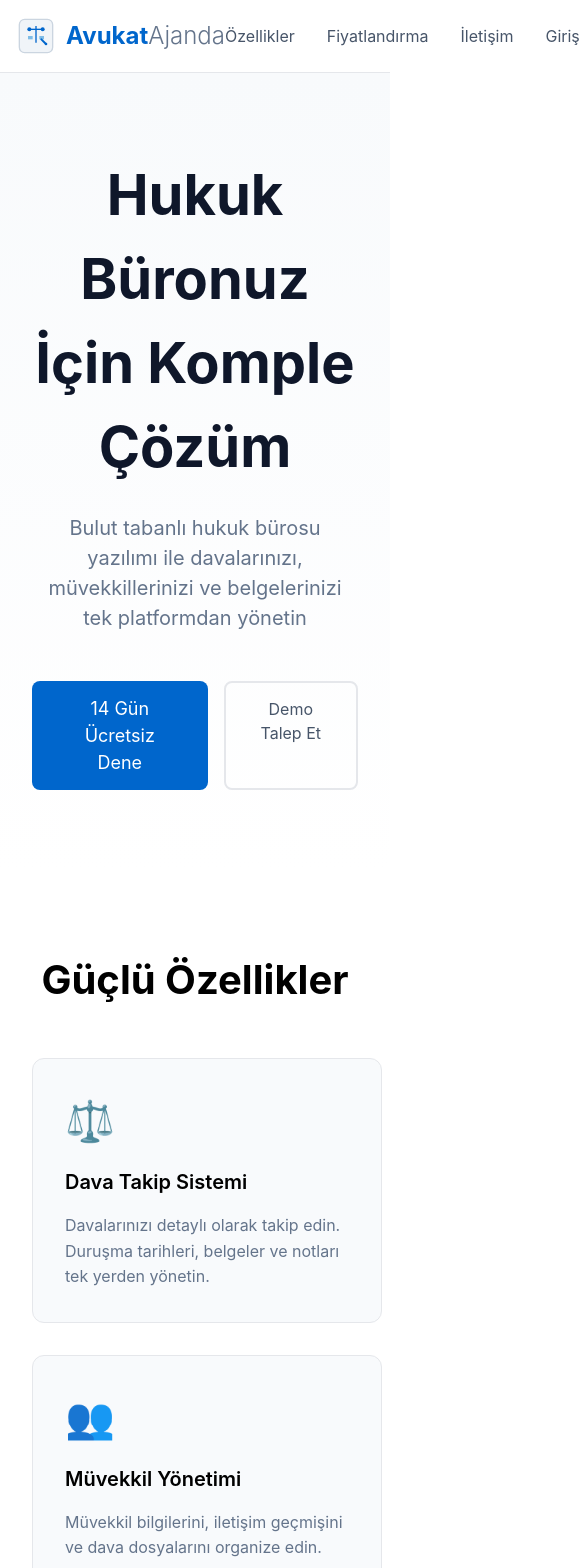
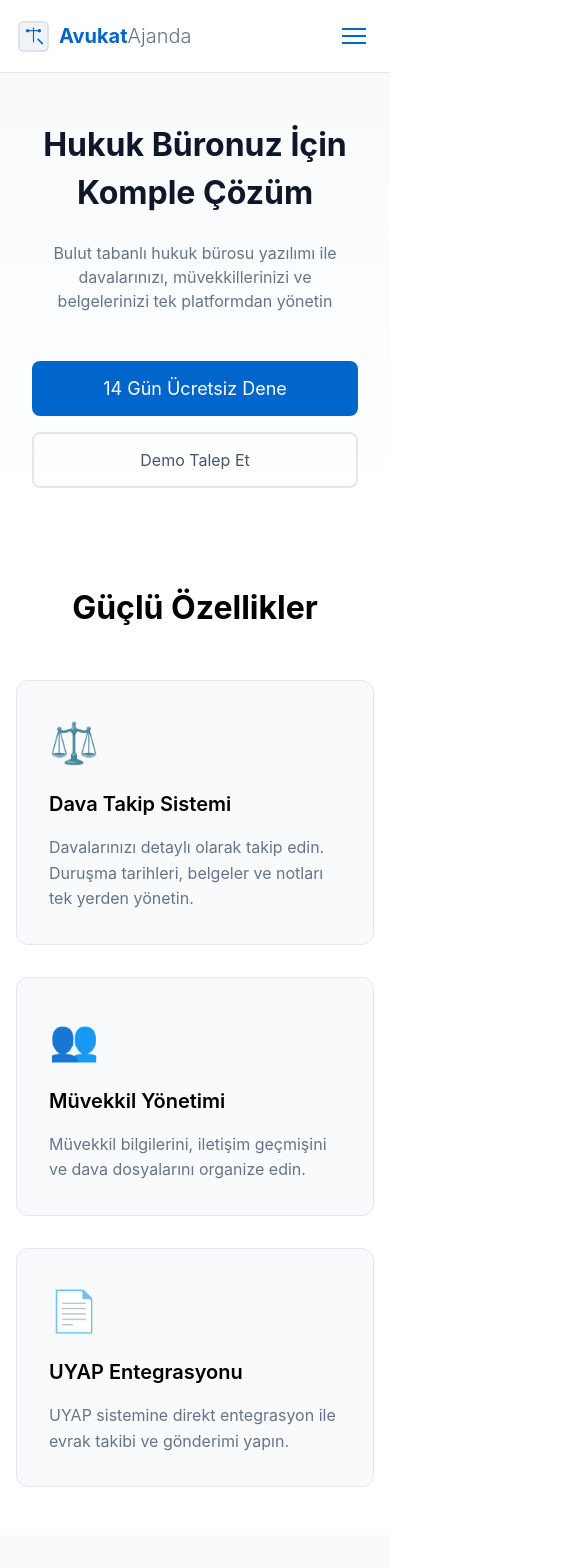
Before and after one commit to serhattopaloglu25/avukatajanda, a Next.js app in the folder frontend/: page / in a window 390 px wide. Shown: the top 1568 px of the page, 585 px wide, since content can reach past the window. Built offline with nearby package versions, Linux system fonts and the light colour scheme.

Commit message:
fix: restore mobile responsiveness with new logo

```diff
--- a/frontend/src/app/page.tsx
+++ b/frontend/src/app/page.tsx
@@ -1,21 +1,31 @@
+'use client';
+
+import { useState, useEffect } from 'react';
+
 export default function HomePage() {
-  // Logo SVG inline component
+  const [isMobile, setIsMobile] = useState(false);
+  const [menuOpen, setMenuOpen] = useState(false);
+
+  useEffect(() => {
+    const checkMobile = () => setIsMobile(window.innerWidth < 768);
+    checkMobile();
+    window.addEventListener('resize', checkMobile);
+    return () => window.removeEventListener('resize', checkMobile);
+  }, []);
+
   const Logo = () => (
-    <div style={{display: 'flex', alignItems: 'center', gap: '10px'}}>
-      <svg width="40" height="40" viewBox="0 0 60 60" xmlns="http://www.w3.org/2000/svg">
+    <div style={{display: 'flex', alignItems: 'center', gap: '8px'}}>
+      <svg width="35" height="35" viewBox="0 0 60 60" xmlns="http://www.w3.org/2000/svg">
         <rect x="5" y="5" width="50" height="50" rx="8" fill="#f0f4f8" stroke="#cbd5e0" strokeWidth="2"/>
         <path d="M30 15 L30 40" stroke="#0066cc" strokeWidth="2"/>
         <path d="M20 20 L40 20" stroke="#0066cc" strokeWidth="2"/>
         <circle cx="20" cy="20" r="3" fill="#0066cc"/>
         <circle cx="40" cy="20" r="3" fill="#0066cc"/>
-        <path d="M18 30 L25 30 L25 35 L18 35 Z" fill="#3498db" opacity="0.6"/>
-        <path d="M35 30 L42 30 L42 35 L35 35 Z" fill="#3498db" opacity="0.6"/>
         <path d="M38 35 L45 42" stroke="#0066cc" strokeWidth="3" strokeLinecap="round"/>
-        <circle cx="45" cy="42" r="2" fill="#0066cc"/>
       </svg>
       <div>
-        <span style={{fontSize: '24px', fontWeight: 'bold', color: '#0066cc'}}>Avukat</span>
-        <span style={{fontSize: '24px', fontWeight: '300', color: '#64748b'}}>Ajanda</span>
+        <span style={{fontSize: isMobile ? '20px' : '24px', fontWeight: 'bold', color: '#0066cc'}}>Avukat</span>
+        <span style={{fontSize: isMobile ? '20px' : '24px', fontWeight: '300', color: '#64748b'}}>Ajanda</span>
       </div>
     </div>
   );
@@ -29,6 +39,8 @@ export default function HomePage() {
             <a href="/" style={{textDecoration: 'none'}}>
               <Logo />
             </a>
+
+            {!isMobile ? (
               <div style={{display: 'flex', gap: '2rem', alignItems: 'center'}}>
                 <a href="#features" style={{color: '#475569', textDecoration: 'none'}}>Özellikler</a>
                 <a href="#pricing" style={{color: '#475569', textDecoration: 'none'}}>Fiyatlandırma</a>
@@ -38,20 +50,41 @@ export default function HomePage() {
                   Ücretsiz Dene
                 </a>
               </div>
+            ) : (
+              <button onClick={() => setMenuOpen(!menuOpen)} style={{background: 'none', border: 'none', padding: '8px', cursor: 'pointer'}}>
+                <div style={{width: '24px', height: '2px', background: '#0066cc', marginBottom: '5px'}}></div>
+                <div style={{width: '24px', height: '2px', background: '#0066cc', marginBottom: '5px'}}></div>
+                <div style={{width: '24px', height: '2px', background: '#0066cc'}}></div>
+              </button>
+            )}
           </div>
+
+          {isMobile && menuOpen && (
+            <div style={{position: 'absolute', top: '72px', left: 0, right: 0, background: 'white', borderBottom: '1px solid #e5e7eb', padding: '1rem', boxShadow: '0 4px 6px rgba(0,0,0,0.1)'}}>
+              <div style={{display: 'flex', flexDirection: 'column', gap: '1rem'}}>
+                <a href="#features" style={{color: '#475569', textDecoration: 'none', padding: '0.5rem'}}>Özellikler</a>
+                <a href="#pricing" style={{color: '#475569', textDecoration: 'none', padding: '0.5rem'}}>Fiyatlandırma</a>
+                <a href="#contact" style={{color: '#475569', textDecoration: 'none', padding: '0.5rem'}}>İletişim</a>
+                <a href="/login" style={{color: '#475569', textDecoration: 'none', padding: '0.5rem'}}>Giriş</a>
+                <a href="/login" style={{background: '#0066cc', color: 'white', padding: '0.75rem', borderRadius: '6px', textDecoration: 'none', textAlign: 'center'}}>
+                  Ücretsiz Dene
+                </a>
+              </div>
+            </div>
+          )}
         </div>
       </nav>
 
       {/* Hero Section */}
-      <section style={{padding: '5rem 2rem', background: 'linear-gradient(to bottom, #f8fafc, white)'}}>
+      <section style={{padding: isMobile ? '3rem 1rem' : '5rem 2rem', background: 'linear-gradient(to bottom, #f8fafc, white)'}}>
         <div style={{maxWidth: '1280px', margin: '0 auto', textAlign: 'center'}}>
-          <h1 style={{fontSize: '3.5rem', fontWeight: 'bold', color: '#0f172a', marginBottom: '1.5rem'}}>
+          <h1 style={{fontSize: isMobile ? '2rem' : '3.5rem', fontWeight: 'bold', color: '#0f172a', marginBottom: '1.5rem'}}>
             Hukuk Büronuz İçin Komple Çözüm
           </h1>
-          <p style={{fontSize: '1.25rem', color: '#64748b', marginBottom: '3rem', maxWidth: '800px', margin: '0 auto 3rem'}}>
+          <p style={{fontSize: isMobile ? '1rem' : '1.25rem', color: '#64748b', marginBottom: '3rem', padding: '0 1rem'}}>
             Bulut tabanlı hukuk bürosu yazılımı ile davalarınızı, müvekkillerinizi ve belgelerinizi tek platformdan yönetin
           </p>
-          <div style={{display: 'flex', gap: '1rem', justifyContent: 'center'}}>
+          <div style={{display: 'flex', flexDirection: isMobile ? 'column' : 'row', gap: '1rem', justifyContent: 'center', padding: '0 1rem'}}>
             <a href="/login" style={{background: '#0066cc', color: 'white', padding: '14px 32px', borderRadius: '8px', textDecoration: 'none', fontSize: '1.125rem'}}>
               14 Gün Ücretsiz Dene
             </a>
@@ -63,12 +96,12 @@ export default function HomePage() {
       </section>
 
       {/* Features Section */}
-      <section id="features" style={{padding: '5rem 2rem', background: 'white'}}>
+      <section id="features" style={{padding: isMobile ? '3rem 1rem' : '5rem 2rem', background: 'white'}}>
         <div style={{maxWidth: '1280px', margin: '0 auto'}}>
-          <h2 style={{fontSize: '2.5rem', fontWeight: 'bold', textAlign: 'center', marginBottom: '3rem'}}>
+          <h2 style={{fontSize: isMobile ? '2rem' : '2.5rem', fontWeight: 'bold', textAlign: 'center', marginBottom: '3rem'}}>
             Güçlü Özellikler
           </h2>
-          <div style={{display: 'grid', gridTemplateColumns: 'repeat(auto-fit, minmax(350px, 1fr))', gap: '2rem'}}>
+          <div style={{display: 'grid', gridTemplateColumns: isMobile ? '1fr' : 'repeat(auto-fit, minmax(350px, 1fr))', gap: '2rem'}}>
             <div style={{background: '#f8fafc', padding: '2rem', borderRadius: '12px', border: '1px solid #e5e7eb'}}>
               <div style={{fontSize: '2.5rem', marginBottom: '1rem'}}>⚖️</div>
               <h3 style={{fontSize: '1.25rem', fontWeight: '600', marginBottom: '1rem'}}>Dava Takip Sistemi</h3>
@@ -90,38 +123,17 @@ export default function HomePage() {
                 UYAP sistemine direkt entegrasyon ile evrak takibi ve gönderimi yapın.
               </p>
             </div>
-            <div style={{background: '#f8fafc', padding: '2rem', borderRadius: '12px', border: '1px solid #e5e7eb'}}>
-              <div style={{fontSize: '2.5rem', marginBottom: '1rem'}}>📅</div>
-              <h3 style={{fontSize: '1.25rem', fontWeight: '600', marginBottom: '1rem'}}>Akıllı Takvim</h3>
-              <p style={{color: '#64748b', lineHeight: '1.6'}}>
-                Duruşmalar, toplantılar ve önemli tarihler için akıllı hatırlatma sistemi.
-              </p>
-            </div>
-            <div style={{background: '#f8fafc', padding: '2rem', borderRadius: '12px', border: '1px solid #e5e7eb'}}>
-              <div style={{fontSize: '2.5rem', marginBottom: '1rem'}}>💰</div>
-              <h3 style={{fontSize: '1.25rem', fontWeight: '600', marginBottom: '1rem'}}>Finansal Yönetim</h3>
-              <p style={{color: '#64748b', lineHeight: '1.6'}}>
-                Vekalet ücretleri, masraflar ve tahsilatları takip edin.
-              </p>
-            </div>
-            <div style={{background: '#f8fafc', padding: '2rem', borderRadius: '12px', border: '1px solid #e5e7eb'}}>
-              <div style={{fontSize: '2.5rem', marginBottom: '1rem'}}>📊</div>
-              <h3 style={{fontSize: '1.25rem', fontWeight: '600', marginBottom: '1rem'}}>Raporlama</h3>
-              <p style={{color: '#64748b', lineHeight: '1.6'}}>
-                Büronuzun performansını analiz edin, detaylı raporlar alın.
-              </p>
-            </div>
           </div>
         </div>
       </section>
 
       {/* Pricing Section */}
-      <section id="pricing" style={{padding: '5rem 2rem', background: '#f8fafc'}}>
+      <section id="pricing" style={{padding: isMobile ? '3rem 1rem' : '5rem 2rem', background: '#f8fafc'}}>
         <div style={{maxWidth: '1280px', margin: '0 auto'}}>
-          <h2 style={{fontSize: '2.5rem', fontWeight: 'bold', textAlign: 'center', marginBottom: '3rem'}}>
+          <h2 style={{fontSize: isMobile ? '2rem' : '2.5rem', fontWeight: 'bold', textAlign: 'center', marginBottom: '3rem'}}>
             Fiyatlandırma
           </h2>
-          <div style={{display: 'grid', gridTemplateColumns: 'repeat(auto-fit, minmax(300px, 1fr))', gap: '2rem'}}>
+          <div style={{display: 'grid', gridTemplateColumns: isMobile ? '1fr' : 'repeat(auto-fit, minmax(300px, 1fr))', gap: '2rem'}}>
             <div style={{background: 'white', padding: '2rem', borderRadius: '12px', border: '1px solid #e5e7eb'}}>
               <h3 style={{fontSize: '1.5rem', fontWeight: '600', marginBottom: '1rem'}}>Başlangıç</h3>
               <p style={{fontSize: '2rem', fontWeight: 'bold', marginBottom: '1rem'}}>₺299<span style={{fontSize: '1rem', color: '#64748b'}}>/ay</span></p>
@@ -142,7 +154,7 @@ export default function HomePage() {
             </div>
             <div style={{background: 'white', padding: '2rem', borderRadius: '12px', border: '1px solid #e5e7eb'}}>
               <h3 style={{fontSize: '1.5rem', fontWeight: '600', marginBottom: '1rem'}}>Kurumsal</h3>
-              <p style={{fontSize: '2rem', fontWeight: 'bold', marginBottom: '1rem'}}>Özel<span style={{fontSize: '1rem', color: '#64748b'}}>/ay</span></p>
+              <p style={{fontSize: '2rem', fontWeight: 'bold', marginBottom: '1rem'}}>Özel</p>
               <ul style={{listStyle: 'none', padding: 0}}>
                 <li style={{padding: '0.5rem 0'}}>✓ Sınırsız Kullanıcı</li>
                 <li style={{padding: '0.5rem 0'}}>✓ Özel Destek</li>
@@ -154,10 +166,10 @@ export default function HomePage() {
       </section>
 
       {/* Contact Section */}
-      <section id="contact" style={{padding: '5rem 2rem', background: 'white'}}>
+      <section id="contact" style={{padding: isMobile ? '3rem 1rem' : '5rem 2rem', background: 'white'}}>
         <div style={{maxWidth: '800px', margin: '0 auto', textAlign: 'center'}}>
-          <h2 style={{fontSize: '2.5rem', fontWeight: 'bold', marginBottom: '3rem'}}>İletişim</h2>
-          <div style={{background: '#f8fafc', padding: '3rem', borderRadius: '12px'}}>
+          <h2 style={{fontSize: isMobile ? '2rem' : '2.5rem', fontWeight: 'bold', marginBottom: '3rem'}}>İletişim</h2>
+          <div style={{background: '#f8fafc', padding: isMobile ? '2rem' : '3rem', borderRadius: '12px'}}>
             <p style={{marginBottom: '2rem', fontSize: '1.125rem', color: '#64748b'}}>
               AvukatAjanda hakkında sorularınız için bizimle iletişime geçin
             </p>
@@ -177,7 +189,7 @@ export default function HomePage() {
       {/* Footer */}
       <footer style={{background: '#1f2937', color: 'white', padding: '3rem 2rem', textAlign: 'center'}}>
         <p style={{marginBottom: '1rem'}}>© 2025 AvukatAjanda. Tüm hakları saklıdır.</p>
-        <div style={{display: 'flex', gap: '2rem', justifyContent: 'center'}}>
+        <div style={{display: 'flex', flexDirection: isMobile ? 'column' : 'row', gap: '1rem', justifyContent: 'center'}}>
           <a href="#" style={{color: '#9ca3af', textDecoration: 'none'}}>Kullanım Koşulları</a>
           <a href="#" style={{color: '#9ca3af', textDecoration: 'none'}}>Gizlilik Politikası</a>
           <a href="#" style={{color: '#9ca3af', textDecoration: 'none'}}>KVKK</a>
```
Lines whose indentation alone changed are shown as unchanged.
